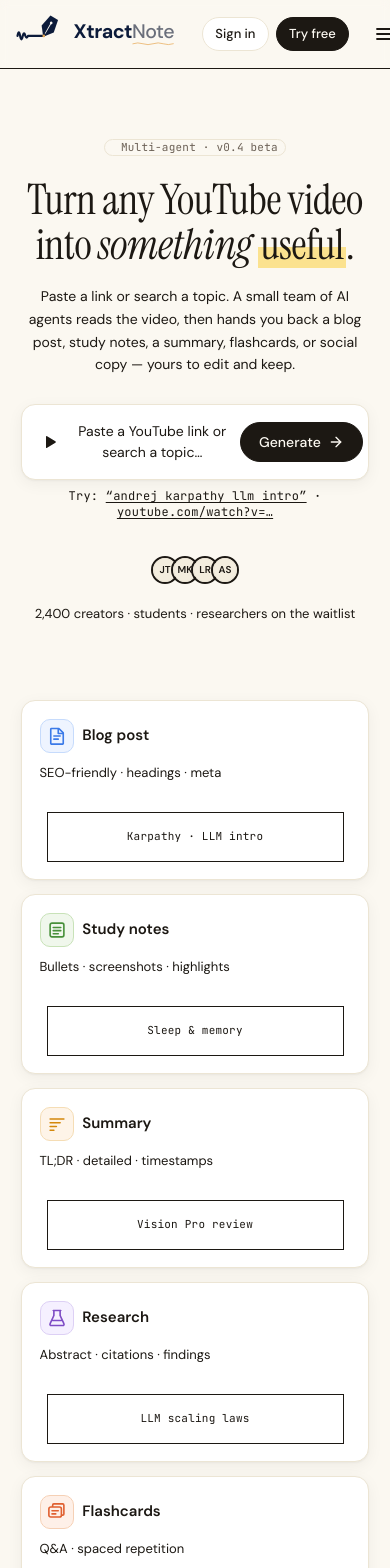
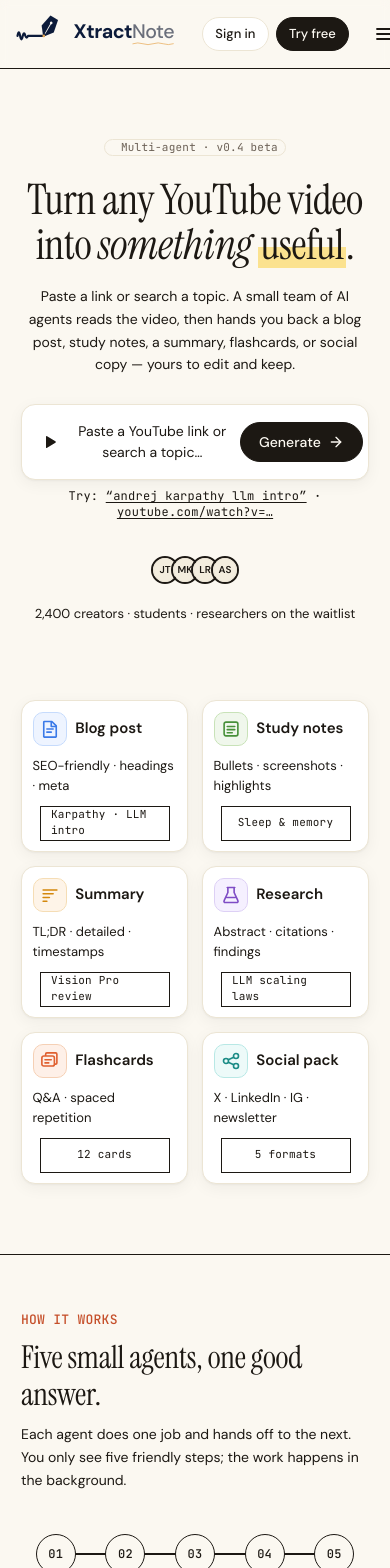
Before and after one commit to HemanthKusi/XtractNote, a Next.js app in the folder frontend/: page / in a window 390 px wide. Shown: the top 1568 px of the page. Built offline with nearby package versions, Linux system fonts and the light colour scheme.

Commit message:
fix(format-cards): mobile layout — 2-column grid, compact padding, shorter rectangles

```diff
--- a/frontend/src/components/landing/format-cards.tsx
+++ b/frontend/src/components/landing/format-cards.tsx
@@ -71,8 +71,7 @@
       <div
         className="
           mx-auto grid max-w-[1200px] gap-4
-          grid-cols-1
-          sm:grid-cols-2
+          grid-cols-2
           md:grid-cols-3
           xl:grid-cols-6
         "
@@ -84,7 +83,7 @@
             interactive
             className="group"
           >
-            <div className="p-5">
+            <div className="p-3 md:p-5">
 
               {/* Icon + Title — same row */}
               <div className="flex items-center gap-2.5">
@@ -111,7 +110,7 @@
                   placeholders align across cards. */}
               <div
                 className="
-                  mx-2 mt-3 flex h-[50px] items-center justify-center px-3
+                  mx-2 mt-3 flex h-[35px] md:h-[50px] items-center justify-center px-3
                   rounded-[var(--radius-sm)]
                   bg-[var(--bg-deep)]
                   border border-[var(--border)]
```
